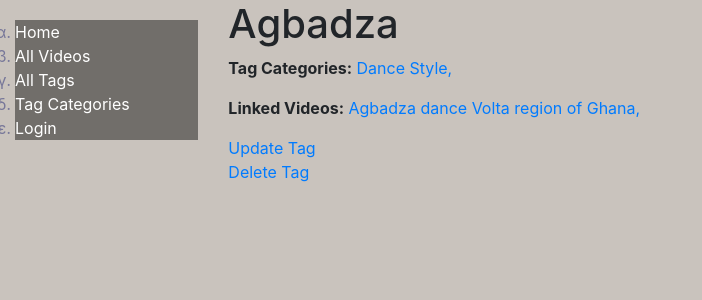
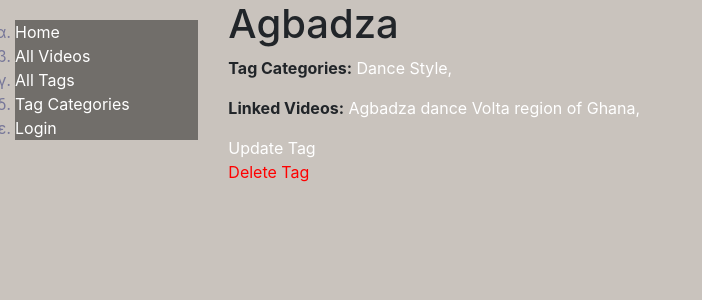
Before and after one commit to TamaraRingas/danceit, a Django app: page /main/tag/37 in a window 1280 px wide. Shown: the top 300 px of the page, without its empty margins (0-702 px from the left). Run offline with Django 3.2, Linux system fonts and the light colour scheme; data comes from the database, SQL or seed files in the repository; some libraries are stand-ins or nearby versions.

Commit message:
Add color to all pages

```diff
--- a/main/templates/main/tag_detail.html
+++ b/main/templates/main/tag_detail.html
@@ -5,12 +5,12 @@
 
 <p><strong>Tag Categories:</strong>
 {% for type in tag.types.all %}
-<a href="{{type.get_absolute_url}}">{{type.name}},</a>
+<a href="{{type.get_absolute_url}}"style="color: #ffffff">{{type.name}},</a>
 {% endfor %}</p>
 <p><strong>Linked Videos:</strong>
 {% for video in tag.videos.all %}
-<a href="{{video.get_absolute_url}}">{{video.name}},</a>
+<a href="{{video.get_absolute_url}}"style="color: #ffffff">{{video.name}},</a>
 {% endfor %} </p>
-<a href="{% url 'tag_update' pk=tag.pk %}">Update Tag </a>
-<p><a href="{% url 'tag_delete' pk=tag.pk %}">Delete Tag </a></p>
+<a href="{% url 'tag_update' pk=tag.pk %}"style="color: #ffffff">Update Tag </a>
+<p><a href="{% url 'tag_delete' pk=tag.pk %}"style="color: #ff0000">Delete Tag </a></p>
 {% endblock %}
--- a/main/templates/main/tags_by_user.html
+++ b/main/templates/main/tags_by_user.html
@@ -4,7 +4,7 @@
     {% if tag_list %}
     <ul>
       {% for tag in tag_list%}
-        <a href="{% url 'tag-detail' tag.pk %}">{{tag.name}}</a>
+        <a href="{% url 'tag-detail' tag.pk %}"style="color: #ffffff">{{tag.name}}</a>
       {% endfor %}
     </ul>
     {% else %}
--- a/main/templates/main/type_detail.html
+++ b/main/templates/main/type_detail.html
@@ -4,6 +4,6 @@
 <h1>Category: {{ type.name }} </h1>
 <strong>Linked Tags:</strong>
 {% for tag in type.tags.all %}
-<a href="{{tag.get_absolute_url}}">{{tag.name}},</a>
+<a href="{{tag.get_absolute_url}}"style="color: #ffffff">{{tag.name}},</a>
 {% endfor %}
 {% endblock %}
--- a/main/templates/main/video_detail.html
+++ b/main/templates/main/video_detail.html
@@ -5,9 +5,9 @@
 <h1>Video: {{ video.name }}</h1>
 <p> <strong>Tags: </strong>
 {% for tag in video.tags.all %}
-<a href="{{tag.get_absolute_url}}">{{tag.name}},</a>
+<a href="{{tag.get_absolute_url}}"style="color: #ffffff">{{tag.name}},</a>
 {% endfor %} </p>
 <iframe width="560" height="315" src= "{{video.url|embedurl}}" frameborder="0" allow="accelerometer; autoplay; encrypted-media; gyroscope; picture-in-picture" allowfullscreen></iframe>
-<a href="{% url 'video_update' pk=video.pk %}">Update Video </a>
-<p><a href="{% url 'video_delete' pk=video.pk %}">Delete Video </a></p>
+<p><a href="{% url 'video_update' pk=video.pk %}"style="color: #ffffff">Update Video </a></p>
+<p><a href="{% url 'video_delete' pk=video.pk %}"style="color: #ff0000">Delete Video </a></p>
 {% endblock content %}
--- a/main/templates/main/videos_by_user.html
+++ b/main/templates/main/videos_by_user.html
@@ -5,7 +5,7 @@
     {% if video_list %}
     <ul>
       {% for video in video_list%}
-        <a href="{% url 'video-detail' video.pk %}">{{video.name}}</a>
+        <a href="{% url 'video-detail' video.pk %}"style="color: #ffffff">{{video.name}}</a>
       {% endfor %}
     </ul>
     {% else %}
```
